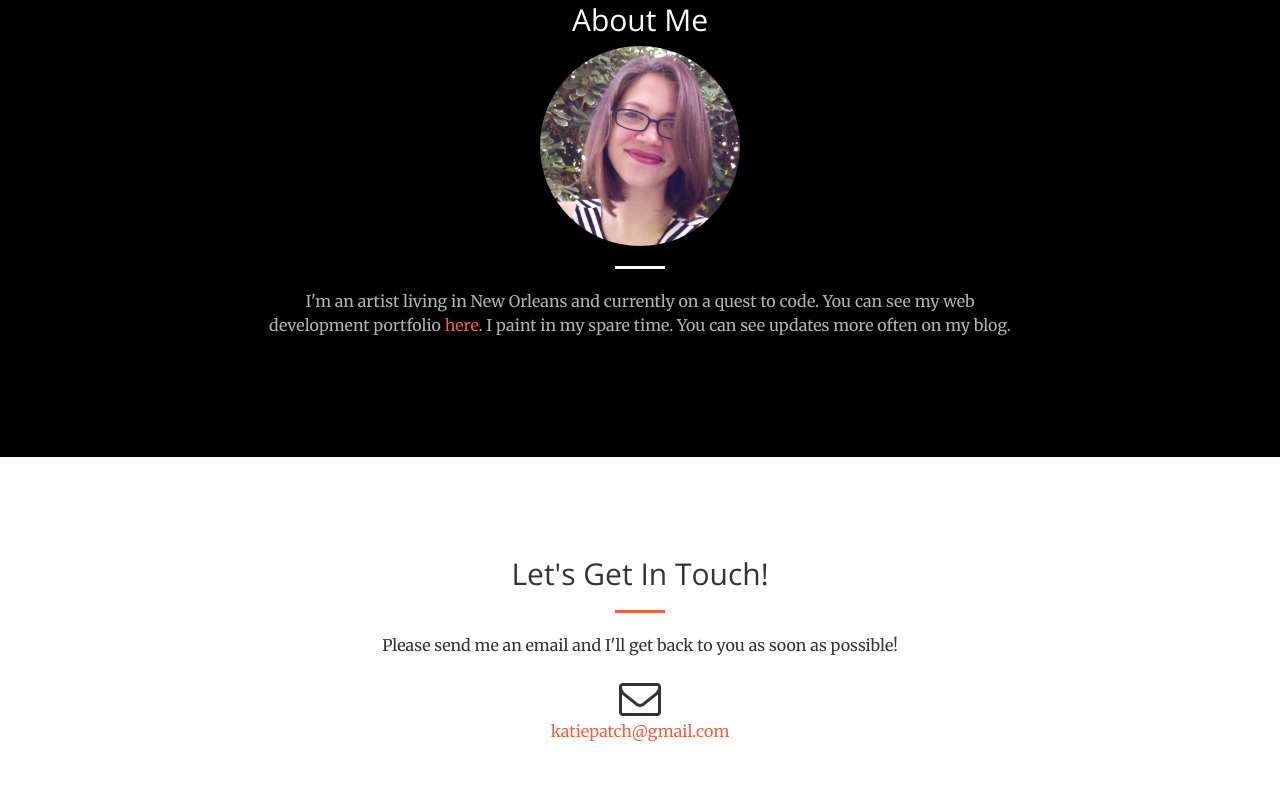
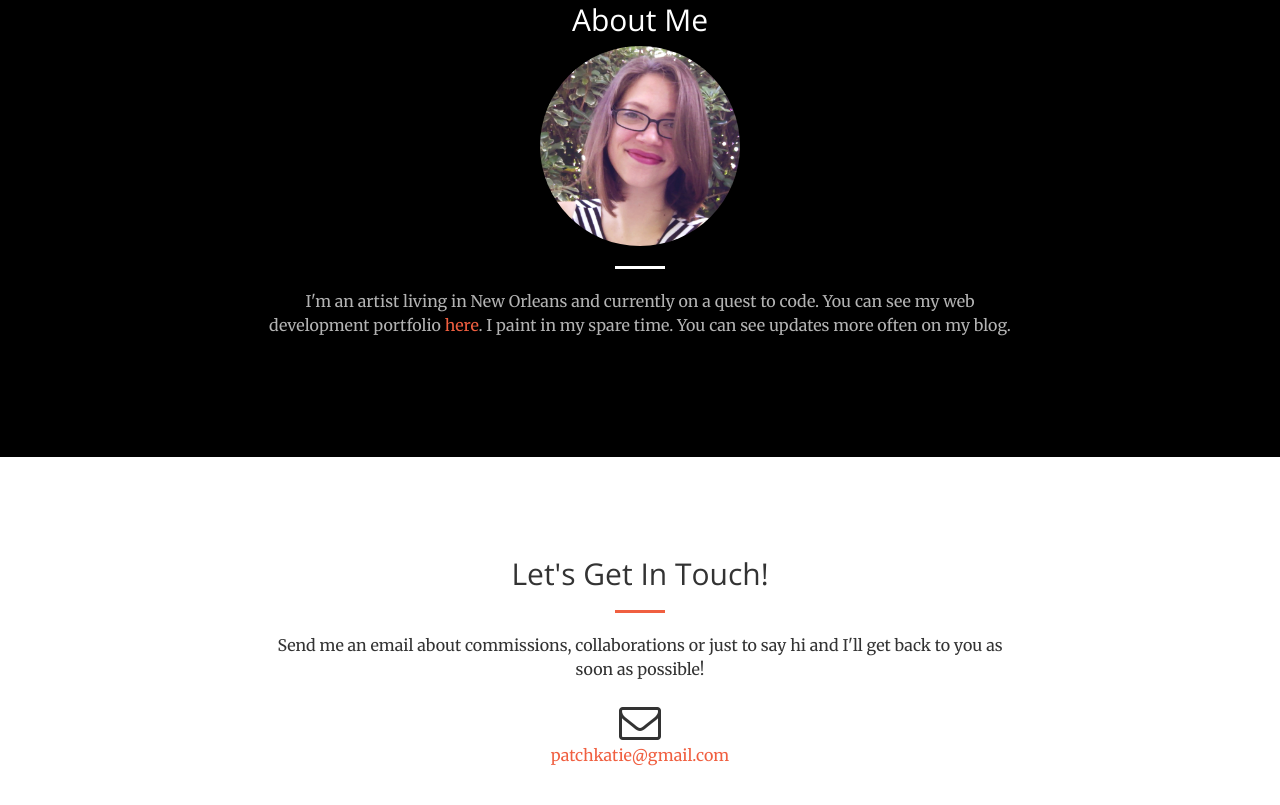
Before and after one commit to katiepatch/art-portfolio, a plain HTML site: page index.html in a window 1280 px wide. Shown: the part 1218-2023 px from the top of the page. Drawn offline with nearby package versions, Linux system fonts and the light colour scheme.

Commit message:
Edit contact text and email

```diff
--- a/index.html
+++ b/index.html
@@ -202,11 +202,11 @@
                 <div class="col-lg-8 col-lg-offset-2 text-center">
                     <h2 class="section-heading">Let's Get In Touch!</h2>
                     <hr class="primary">
-                    <p>Please send me an email and I'll get back to you as soon as possible!</p>
+                    <p>Send me an email about commissions, collaborations or just to say hi and I'll get back to you as soon as possible!</p>
                 </div>
                 <div class="col-lg-12 text-center">
                     <i class="fa fa-envelope-o fa-3x wow bounceIn" data-wow-delay=".1s"></i>
-                    <p><a href="mailto:your-email@your-domain.com">katiepatch@gmail.com</a></p>
+                    <p><a href="mailto:patchkatie@gmail.com">patchkatie@gmail.com</a></p>
                 </div>
             </div>
         </div>
```
